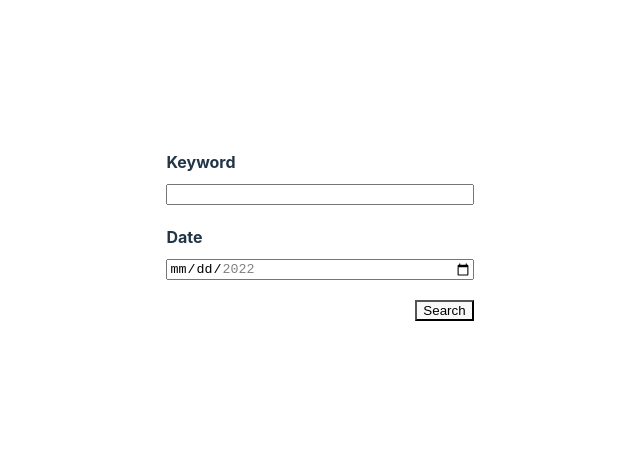
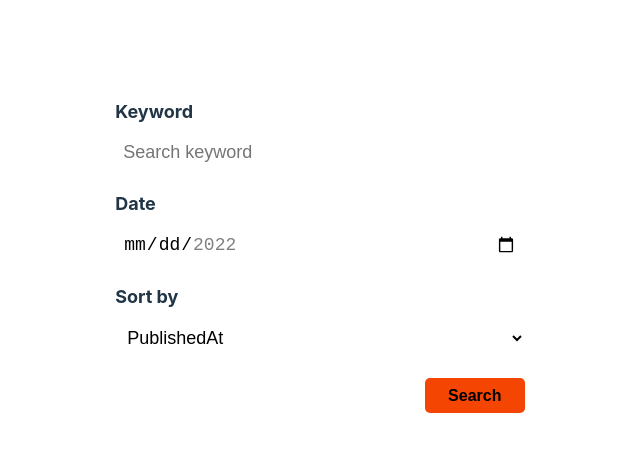
Before and after one commit to Soma-dev0808/news-feeds, a React (Vite) app in the folder frontend/: page / in a window 1280 px wide. Shown: the top 452 px of the page, without its empty margins (320-960 px from the left). Built offline with nearby package versions, Linux system fonts and the light colour scheme.

Commit message:
Modified news feed style

```diff
--- a/frontend/src/components/NewsFeedsList/NewsFeedsItem.tsx
+++ b/frontend/src/components/NewsFeedsList/NewsFeedsItem.tsx
@@ -2,6 +2,7 @@ import React from 'react';
 import { Link } from "react-router-dom";
 
 import type { News } from '../../utils/types';
+import { removeContentCharInfo, timeModifier } from '../../utils/utils';
 
 
 const NewsFeedsItem: React.FC<Partial<News>> = ({
@@ -20,8 +21,8 @@ const NewsFeedsItem: React.FC<Partial<News>> = ({
             >
                 <div>
                     <h2>{title}</h2>
-                    <p>{publishedAt}</p>
-                    <p>{content}</p>
+                    <p>{timeModifier(publishedAt)}</p>
+                    <p>{removeContentCharInfo(content)}</p>
                 </div>
 
                 <figure className='news-feed-item-image-container'>
--- a/frontend/src/components/SearchForm/SearchForm.tsx
+++ b/frontend/src/components/SearchForm/SearchForm.tsx
@@ -20,6 +20,7 @@ const SearchForm: React.FC<SearchFormProps> = ({ submitAction }) => {
                 <input
                     id="keyword-input"
                     name='searchKeyword'
+                    placeholder='Search keyword'
                     type="text"
                 />
             </div>
@@ -36,6 +37,18 @@ const SearchForm: React.FC<SearchFormProps> = ({ submitAction }) => {
                     max={getToday()}
                 />
             </div>
+
+            <div className='search-input-item'>
+                <label htmlFor="sortBy">
+                    Sort by
+                </label>
+                <select id="sortBy" name="sortBy">
+                    <option value="publishedAt">PublishedAt</option>
+                    <option value="popularity">Popularity</option>
+                    <option value="relevancy">Relevancy</option>
+                </select>
+            </div>
+
             <button type='submit' className='search-search-button'>
                 Search
             </button>
--- a/frontend/src/index.css
+++ b/frontend/src/index.scss
@@ -1,3 +1,5 @@
+@import './styles/common.scss';
+
 :root {
   font-family: Outfit, -apple-system, BlinkMacSystemFont, Segoe UI, Roboto, Oxygen-Sans, Ubuntu, Cantarell, Helvetica Neue, sans-serif;
   font-size: 16px;
@@ -12,16 +14,12 @@
   -moz-osx-font-smoothing: grayscale;
   -webkit-text-size-adjust: 100%;
 
-  --clrWhite: rgba(255, 255, 255, 0.87);
-  --clrBgDflt: #242424;
-  --clrBgDfltTrans: #242424a6;
-  --clrPrimary: #f44502;
-
-  background-color: var(--clrBgDflt);
-  color: var(--clrWhite);
+  background-color: $clrBgDflt;
+  color: $clrWhite;
 }
 
-body, #root {
+body,
+#root {
   margin: 0;
   display: flex;
   place-items: center;
@@ -44,7 +42,7 @@ h1 {
   }
 
   a:hover {
-    color: #747bff;
+    color: $clrPrimary;
   }
 
   button {
--- a/frontend/src/main.tsx
+++ b/frontend/src/main.tsx
@@ -2,7 +2,7 @@ import React from 'react';
 import ReactDOM from 'react-dom/client';
 import { createBrowserRouter, RouterProvider } from 'react-router-dom';
 
-import './index.css';
+import './index.scss';
 
 import SectionLayout from './components/SectionLayout';
 import NewsFeedsList from './components/NewsFeedsList';
--- /dev/null
+++ b/frontend/src/styles/common.scss
@@ -0,0 +1,31 @@
+$clrWhite: rgba(255, 255, 255, 0.87);
+$clrWhiteDrk: rgba(255, 255, 255, 0.40);
+$clrBgDflt: #242424;
+$clrBgDfltTrans: #242424a6;
+$clrPrimary: #f44502;
+$clrPrimaryDrk: #d03b02;
+
+@mixin button-base {
+    border-radius: 5px;
+    border: none;
+    cursor: pointer;
+    font-weight: bold;
+    font-size: inherit;
+
+    /* Small devices */
+    @media screen and (max-width: 575.98px) {
+        font-size: 0.8em;
+    }
+}
+
+@mixin button-md {
+    min-width: 100px;
+    height: 35px;
+    @include button-base;
+
+    /* Small devices */
+    @media screen and (max-width: 575.98px) {
+        min-width: 80px;
+        height: 30px;
+    }
+}
--- a/frontend/src/styles/loadingIndicator.scss
+++ b/frontend/src/styles/loadingIndicator.scss
@@ -1,7 +1,9 @@
+@import './common.scss';
+
 .loading-indicator {
 
     &-container {
-        background: var(--clrBgDflt);
+        background: $clrBgDflt;
         width: 100%;
         display: flex;
         flex-grow: 1;
@@ -14,7 +16,7 @@
             top: 0;
             height: 100vh;
             z-index: 99;
-            background-color: var(--clrBgDfltTrans);
+            background-color: $clrBgDfltTrans;
         }
     }
 
@@ -30,7 +32,7 @@
     &-bar {
         width: 10px;
         height: 70px;
-        background: var(--clrBgDflt);
+        background: $clrBgDflt;
         display: inline-block;
         transform-origin: bottom center;
         border-top-right-radius: 20px;
@@ -46,7 +48,7 @@
 
         50% {
             transform: scaleY(1);
-            background: var(--clrPrimary);
+            background: $clrPrimary;
         }
 
         100% {
--- a/frontend/src/styles/newsFeeds.scss
+++ b/frontend/src/styles/newsFeeds.scss
@@ -1,3 +1,5 @@
+@import './common.scss';
+
 .news-feed {
     width: 100%;
     height: 100%;
@@ -6,9 +8,30 @@
     align-items: center;
 
     &-search-form {
-            width: 30%;
-            margin-top: 150px;
+        width: 40%;
+        margin-top: 100px;
         margin-bottom: 30px;
+
+        /* Medium devices */
+        @media screen and (max-width: 767.98px) {
+            margin-top: 50px;
+            width: 60%;
+        }
+
+        /* Small devices */
+        @media screen and (max-width: 575.98px) {
+            margin-top: 30px;
+            margin-bottom: 10px;
+            width: 80%;
+        }
+    }
+
+    &-number-of-items {
+        width: 100%;
+
+        & p {
+            float: right;
+        }
     }
 
     &-list {
@@ -17,8 +40,16 @@
         &::-webkit-scrollbar {
             display: none;
         }
-            -ms-overflow-style: none;  /* IE and Edge */
-            scrollbar-width: none;  /* Firefox */
+
+        -ms-overflow-style: none;
+        /* IE and Edge */
+        scrollbar-width: none;
+        /* Firefox */
+
+        /* Small devices */
+        @media screen and (max-width: 575.98px) {
+            padding: 0;
+        }
     }
 }
 
@@ -27,27 +58,63 @@
     padding: 10px;
     margin-bottom: 20px;
     border-bottom: 1px solid rgba(255, 255, 255, 0.307);
+    font-size: inherit;
 
     &-link {
         display: flex;
         justify-content: space-between;
-        color: var(--clrWhite);
+        color: $clrWhite;
         text-decoration: none;
+
+        /* Small devices */
+        @media screen and (max-width: 575.98px) {
+            flex-direction: column;
+        }
     }
 
     &-link:hover {
         text-decoration: underline;
     }
 
-    &-image-container{
+    &-image-container {
         width: 100px;
         height: 100px;
+
+        /* Small devices */
+        @media screen and (max-width: 575.98px) {
+            margin: 0;
+            padding: 0;
+            width: 100%;
+            height: 100px;
+        }
     }
 
-    &-image{
+    &-image {
         border-radius: 10px;
         width: 100px;
         height: 100px;
         object-fit: cover;
+
+        /* Small devices */
+        @media screen and (max-width: 575.98px) {
+            width: 100%;
+            height: 100px;
         }
     }
+}
+
+
+/* Larger than Extra large devices */
+@media screen and (min-width: 1440px) {}
+
+/* Extra large devices */
+@media screen and (max-width: 1439px) {}
+
+/* Large devices */
+@media screen and (max-width: 991.98px) {}
+
+/* Medium devices */
+@media screen and (max-width: 767.98px) {}
+
+/* Small devices */
+@media screen and (max-width: 575.98px) {}
--- a/frontend/src/styles/searchForm.scss
+++ b/frontend/src/styles/searchForm.scss
@@ -1,21 +1,56 @@
+@import './common.scss';
+
 .search {
     &-form {
         width: 100%;
+
     }
 
     &-input-item {
-
-        & label {
-          font-weight: bold;
-          margin-bottom: 10px;
-        }
-
+        font-size: clamp(14px, 2vw, 18px);
         display: flex;
         flex-direction: column;
         margin-bottom: 20px;
+
+        /* Small devices */
+        @media screen and (max-width: 575.98px) {
+            margin-bottom: 10px;
+        }
+
+        & label {
+            font-weight: bold;
+            margin-bottom: 10px;
+
+            /* Small devices */
+            @media screen and (max-width: 575.98px) {
+                margin-bottom: 5px;
+            }
+        }
+
+        & input,
+        select {
+            font-size: inherit;
+            padding: clamp(6px, 2vw, 8px);
+            outline: 0;
+            border: 0;
+            border-bottom: solid 1px $clrWhiteDrk;
+            background: transparent;
+            transition: border-bottom .3s;
+
+            &:focus {
+                border-color: $clrWhite;
+            }
+        }
     }
 
     &-search-button {
         float: right;
+        background-color: $clrPrimary;
+        transition: background-color .3s;
+        @include button-md;
+
+        &:hover {
+            background-color: $clrPrimaryDrk;
+        }
     }
 }
--- a/frontend/src/styles/sectionLayout.scss
+++ b/frontend/src/styles/sectionLayout.scss
@@ -2,4 +2,9 @@
     width: 80%;
     height: 100%;
     margin: 0 auto;
+
+    /* Small devices */
+    @media screen and (max-width: 575.98px) {
+        width: 95%;
+    }
 }
--- a/frontend/src/utils/utils.ts
+++ b/frontend/src/utils/utils.ts
@@ -30,7 +30,20 @@ const monthMinusOne = (month: number): number => {
     return month - 1;
 };
 
+const timeModifier = (timeTomodify?: string): string => {
+    if (!timeTomodify) return '';
+    return timeTomodify.replace('T', ' ').replace('Z', '');
+};
+
+const removeContentCharInfo = (content?: string): string => {
+    if (!content) return '';
+    const str = /\[\+\d*\schars\]/;
+    return content.replace(str, '');
+};
+
 export {
     getQueryParams,
     getToday,
+    timeModifier,
+    removeContentCharInfo
 };
```
Also changed, not shown: frontend/src/components/NewsFeedsList/NewsFeedsList.tsx (+12 -2 lines). Lines whose indentation alone changed are shown as unchanged.
